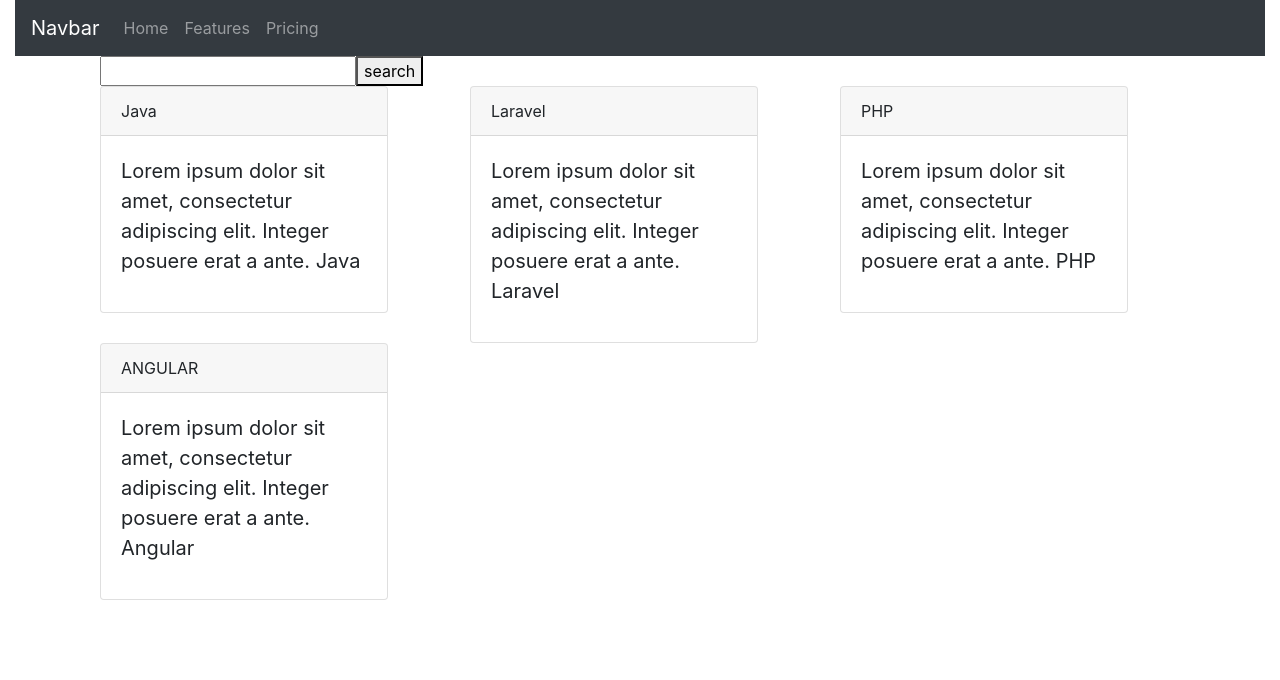
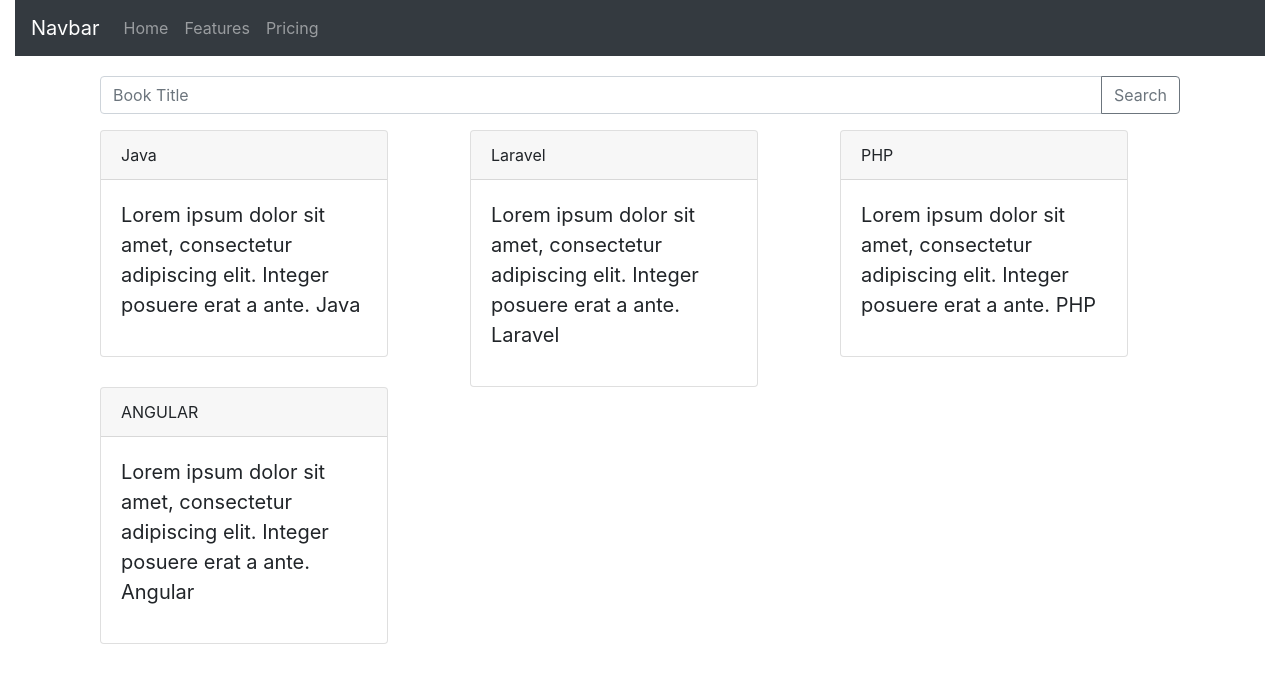
Before and after one commit to youssefmeehir/tpreact, a React (Create React App) app: page / in a window 1280 px wide. Shown: the top 680 px of the page. Built offline with nearby package versions, Linux system fonts and the light colour scheme.

Commit message:
feta: stats

```diff
--- a/src/App.js
+++ b/src/App.js
@@ -1,11 +1,31 @@
-import React from 'react';
+import React, { useState, useEffect } from 'react';
 import './App.css';
 import { Navbar, Container, Row, Col } from 'react-bootstrap';
 import { Nav } from 'react-bootstrap';
 import Header from './components/Header';
 import Body from './components/Body';
 
+const BOOKS = [
+  {id: 'EE1', title: 'Java', description: 'Lorem ipsum dolor sit amet, consectetur adipiscing elit. Integer posuere erat a ante. Java'},
+  {id: 'EE2',title: 'Laravel', description: 'Lorem ipsum dolor sit amet, consectetur adipiscing elit. Integer posuere erat a ante. Laravel'},
+  {id: 'EE3',title: 'PHP', description: 'Lorem ipsum dolor sit amet, consectetur adipiscing elit. Integer posuere erat a ante. PHP'},
+  {id: 'EE4',title: 'ANGULAR', description: 'Lorem ipsum dolor sit amet, consectetur adipiscing elit. Integer posuere erat a ante. Angular'}
+]
+
 function App() {
+  const [books, setBooks] = useState([]);
+
+  useEffect(() => {
+    setBooks(BOOKS);
+    console.log('useEffect');
+  }, []);
+
+  const searchBook = (bookName) => {
+    const newBooks = BOOKS.filter(book => book.title.includes(bookName));
+    console.log(newBooks);
+    setBooks(newBooks);
+  };
+
   return (
 
     <Container fluid>
@@ -17,7 +37,7 @@
       <Row>
         <Col>
           <Container>
-            <Body/>
+            <Body books={books} onSearch={searchBook}/>
           </Container>
         </Col>
       </Row>
--- a/src/components/Body.js
+++ b/src/components/Body.js
@@ -1,29 +1,43 @@
-import React from 'react';
-import { Card, Col, Container, Row } from 'react-bootstrap';
+import React, { useState } from 'react';
+import { Card, Col, Container, Row, Form } from 'react-bootstrap';
 import Book from './Book';
 
-const BOOKS = [
-  {title: 'Java', description: 'Lorem ipsum dolor sit amet, consectetur adipiscing elit. Integer posuere erat a ante. Java'},
-  {title: 'Laravel', description: 'Lorem ipsum dolor sit amet, consectetur adipiscing elit. Integer posuere erat a ante. Laravel'},
-  {title: 'PHP', description: 'Lorem ipsum dolor sit amet, consectetur adipiscing elit. Integer posuere erat a ante. PHP'},
-  {title: 'ANGULAR', description: 'Lorem ipsum dolor sit amet, consectetur adipiscing elit. Integer posuere erat a ante. Angular'}
-]
-const Body = () => {
+
+const Body = ({books, onSearch}) => {
+  const [searchValue, setSearchValue] = useState('');
+
+  const divStyle = {
+    marginTop: '20px'
+  };
+
+  const changeTitle = (event) => {
+    setSearchValue(event.target.value);
+  }
+
+  const searchBook = () => {
+    onSearch(searchValue);
+  }
+
   return (
     <Container>
       <Row>
         <Col>
-          <input type="text" />
-          <button>search</button>
+          <div className="input-group mb-3" style={divStyle}>
+            <input type="text" className="form-control" placeholder="Book Title" aria-label="Book Title" aria-describedby="button-addon2" value={searchValue} onChange={changeTitle}/>
+            <div className="input-group-append">
+              <button className="btn btn-outline-secondary" type="button" id="button-addon2" onClick={searchBook}>Search</button>
+            </div>
+          </div>
         </Col>
       </Row>
       <Row>
           {
-            BOOKS.map((book, key) => <Col><Book book={book} key={key}/></Col>)
+            books.map((book, key) => <Col  key={book.id}><Book book={book}/></Col>)
           }
       </Row>
     </Container>
   )
 };
 
+
 export default Body;
```
